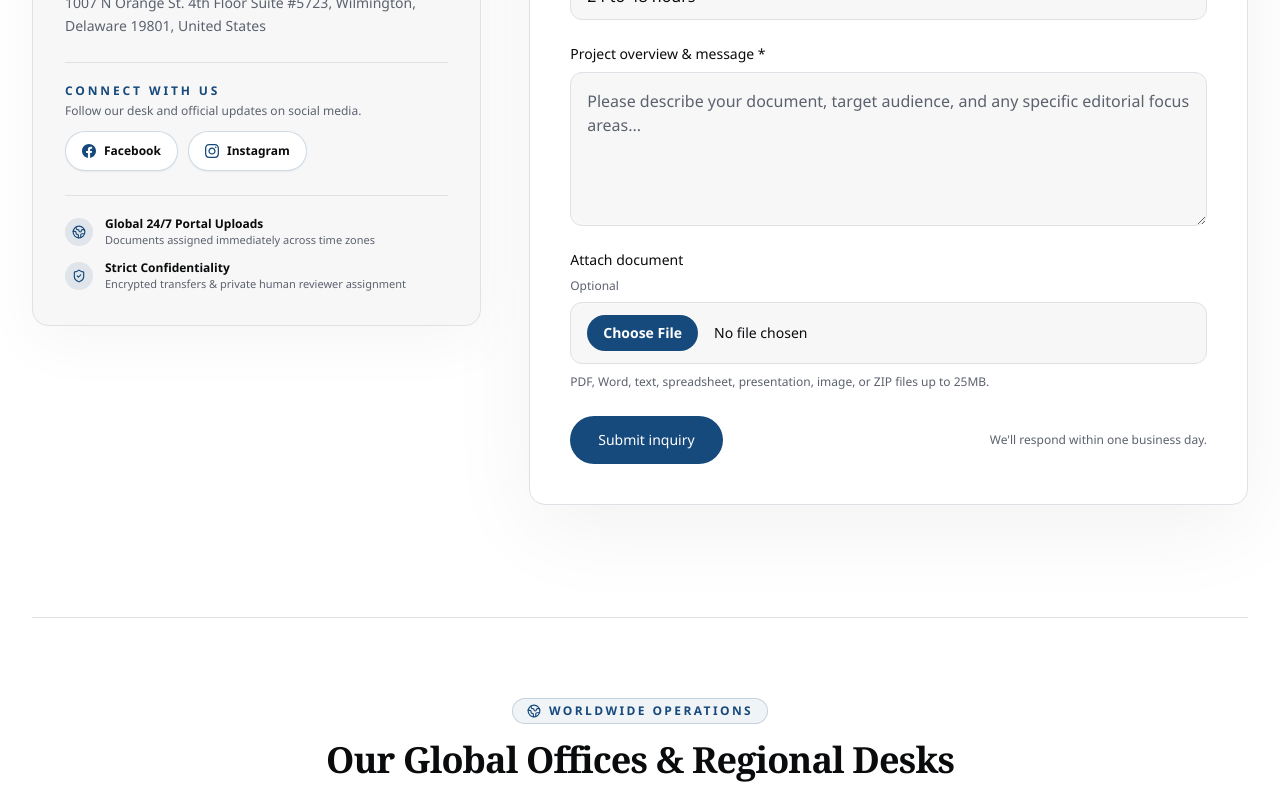
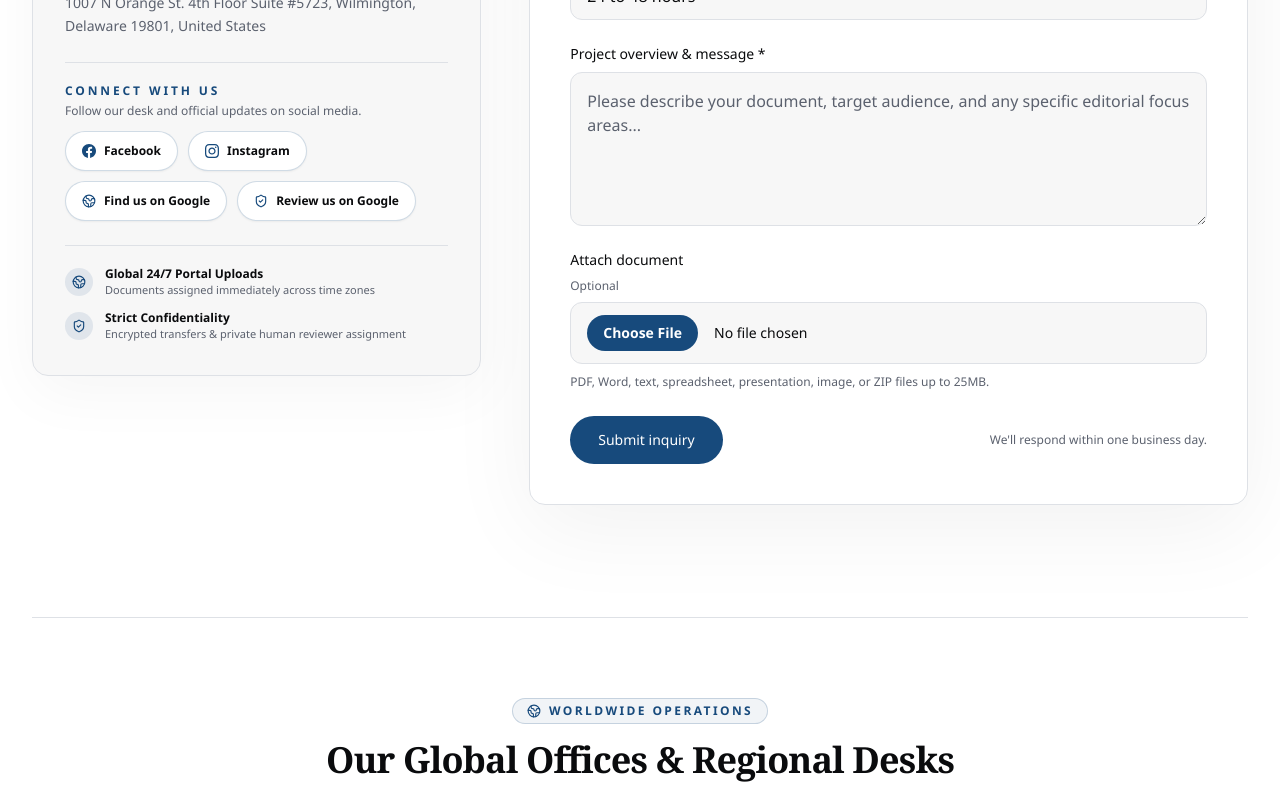
Before and after one commit to MAYOR-G/my-editing-and-proofreading-desk, a Next.js app: page /contact in a window 1280 px wide. Shown: the part 1340-2135 px from the top of the page. Built offline with nearby package versions, Linux system fonts and the light colour scheme; no server answers.

Commit message:
Group G: Structured Data JSON-LD (R26-R31, R41) - Organization, Service, BreadcrumbList, BlogPosting, FAQPage, WebApplication, and profile config hooks

```diff
--- a/app/contact/page.tsx
+++ b/app/contact/page.tsx
@@ -8,6 +8,8 @@ import {
   COMPANY_PHONE,
   COMPANY_PHONE_TEL,
   FACEBOOK_URL,
+  GOOGLE_BUSINESS_PROFILE_URL,
+  GOOGLE_REVIEW_URL,
   INSTAGRAM_URL,
   SUPPORT_EMAIL,
 } from "@/lib/contact-info";
@@ -87,6 +89,28 @@ export default function ContactPage() {
                       <InstagramIcon className="h-3.5 w-3.5 text-primary" />
                       <span>Instagram</span>
                     </a>
+                    {GOOGLE_BUSINESS_PROFILE_URL ? (
+                      <a
+                        href={GOOGLE_BUSINESS_PROFILE_URL}
+                        target="_blank"
+                        rel="noopener noreferrer"
+                        className="inline-flex min-h-10 items-center gap-2 rounded-full border border-primary/20 bg-canvas px-4 text-xs font-semibold text-ink shadow-sm transition duration-200 ease-premium-out hover:border-primary/40 hover:text-primary active:scale-[0.98]"
+                      >
+                        <Globe2 className="h-3.5 w-3.5 text-primary" />
+                        <span>Find us on Google</span>
+                      </a>
+                    ) : null}
+                    {GOOGLE_REVIEW_URL ? (
+                      <a
+                        href={GOOGLE_REVIEW_URL}
+                        target="_blank"
+                        rel="noopener noreferrer"
+                        className="inline-flex min-h-10 items-center gap-2 rounded-full border border-primary/20 bg-canvas px-4 text-xs font-semibold text-ink shadow-sm transition duration-200 ease-premium-out hover:border-primary/40 hover:text-primary active:scale-[0.98]"
+                      >
+                        <ShieldCheck className="h-3.5 w-3.5 text-primary" />
+                        <span>Review us on Google</span>
+                      </a>
+                    ) : null}
                   </div>
                 </div>
 
--- a/lib/contact-info.ts
+++ b/lib/contact-info.ts
@@ -7,6 +7,10 @@ export const INTERNAL_NOTIFICATION_EMAIL = "mudyblast@gmail.com";
 export const BRAND_NAME = "My Editing and Proofreading Desk";
 export const FACEBOOK_URL = "https://web.facebook.com/profile.php?id=61593299712622";
 export const INSTAGRAM_URL = "https://www.instagram.com/myepdesk/";
+export const GOOGLE_BUSINESS_PROFILE_URL = process.env.NEXT_PUBLIC_GOOGLE_BUSINESS_PROFILE_URL || "";
+export const GOOGLE_REVIEW_URL = process.env.NEXT_PUBLIC_GOOGLE_REVIEW_URL || "";
+export const TRUSTPILOT_URL = process.env.NEXT_PUBLIC_TRUSTPILOT_URL || "";
+export const LINKEDIN_URL = process.env.NEXT_PUBLIC_LINKEDIN_URL || "";
 
 export interface OfficeLocation {
   id: string;
--- a/lib/site.ts
+++ b/lib/site.ts
@@ -6,8 +6,12 @@ import {
   COMPANY_PHONE,
   COMPANY_PHONE_TEL,
   FACEBOOK_URL,
+  GOOGLE_BUSINESS_PROFILE_URL,
+  GOOGLE_REVIEW_URL,
   INSTAGRAM_URL,
+  LINKEDIN_URL,
   SUPPORT_EMAIL,
+  TRUSTPILOT_URL,
 } from "@/lib/contact-info";
 import { SERVICE_OPTIONS, STANDARD_EDITORIAL_RATE } from "@/lib/pricing";
 import { seoServicePages } from "@/lib/seo-service-pages";
@@ -33,7 +37,14 @@ export const siteConfig = {
   contactPhoneTel: COMPANY_PHONE_TEL,
   address: COMPANY_ADDRESS,
   offices: COMPANY_OFFICES,
-  socialLinks: [FACEBOOK_URL, INSTAGRAM_URL],
+  socialLinks: [
+    FACEBOOK_URL,
+    INSTAGRAM_URL,
+    GOOGLE_BUSINESS_PROFILE_URL,
+    GOOGLE_REVIEW_URL,
+    TRUSTPILOT_URL,
+    LINKEDIN_URL,
+  ].filter(Boolean),
 };
 
 export const siteAuthor = {
```
Also changed, not shown: 1 other file (tests, documents, lock files or other folders).
